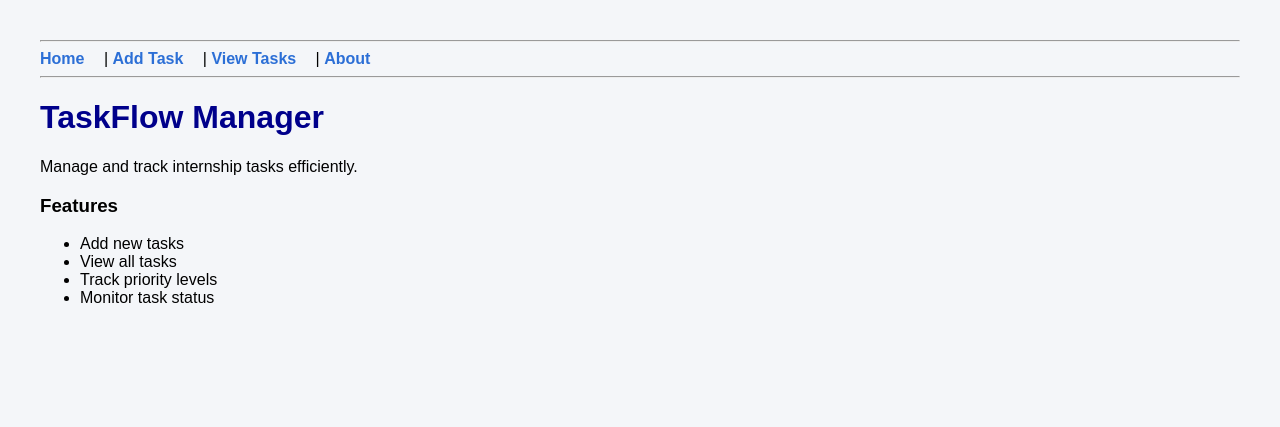
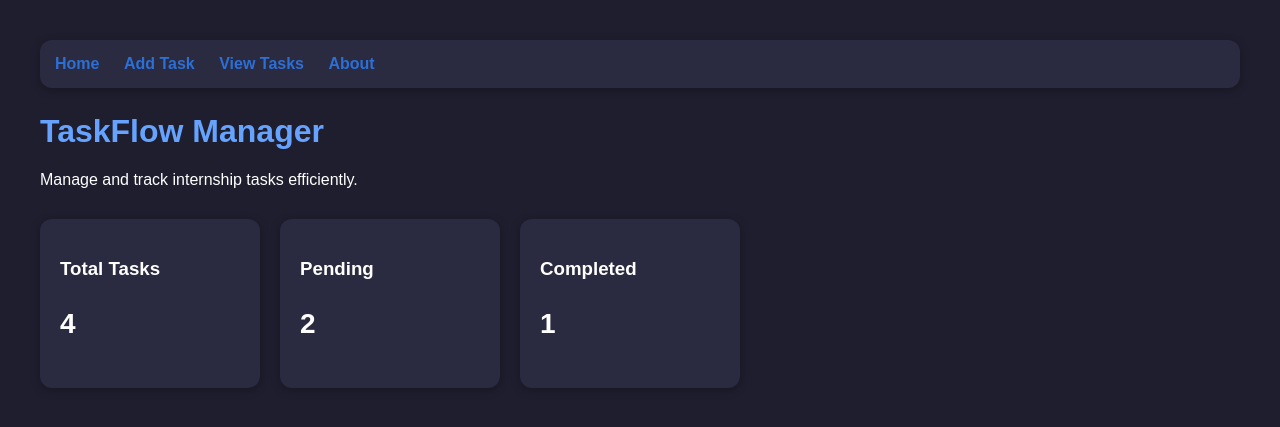
Before and after one commit to Diexied/internship-task-tracker, a Django app: page / in a window 1280 px wide. Shown: the top 427 px of the page. Run offline with Django 5.2, Linux system fonts and the light colour scheme.

Commit message:
Dark mode dashboard UI

```diff
--- a/templates/home.html
+++ b/templates/home.html
@@ -5,18 +5,31 @@
 
     <style>
         body{
-
     font-family: Arial, sans-serif;
 
-    background-color:#f4f6f9;
+    background-color:#1e1e2f;
+
+    color:white;
 
     margin:40px;
 
 }
 
+    .navbar{
+    background:#2a2a40;
+    padding:15px;
+    border-radius:12px;
+    margin-bottom:25px;
+    box-shadow:0 2px 10px rgba(0,0,0,0.3);
+}
+
+.navbar a{
+    margin-right:20px;
+}
+
 h1{
 
-    color:#2c6fd6;
+    color:#66a3ff;
 
 }
 
@@ -38,7 +51,7 @@ a:hover{
 
 form{
 
-    background:white;
+    background:#2a2a40;
 
     padding:20px;
 
@@ -81,45 +94,65 @@ button:hover{
     background:#174a9c;
 
 }
-        body{
-            font-family: Arial;
-            margin: 40px;
-        }
 
-        h1{
-            color: darkblue;
-        }
-
-        a{
-            text-decoration: none;
-            margin-right: 15px;
-        }
     </style>
 
 </head>
 <body>
 
-    <hr>
+    <div class="navbar">
+    <a href="/">Home</a>
+    <a href="/add-task/">Add Task</a>
+    <a href="/view-tasks/">View Tasks</a>
+    <a href="/about/">About</a>
+</div>
 
-    <a href="/">Home</a> |
-    <a href="/add-task/">Add Task</a> |
-    <a href="/view-tasks/">View Tasks</a> |
-    <a href="/about/">About</a>
-
-    <hr>
 
     <h1>TaskFlow Manager</h1>
 
     <p>Manage and track internship tasks efficiently.</p>
 
-    <h3>Features</h3>
+    <div style="
+display:flex;
+gap:20px;
+margin-top:30px;
+flex-wrap:wrap;
+">
 
-    <ul>
-        <li>Add new tasks</li>
-        <li>View all tasks</li>
-        <li>Track priority levels</li>
-        <li>Monitor task status</li>
-    </ul>
+    <div style="
+    background:#2a2a40;
+    padding:20px;
+    border-radius:12px;
+    box-shadow:0 2px 10px rgba(0,0,0,0.3);
+    width:180px;
+    ">
+        <h3>Total Tasks</h3>
+        <p style="font-size:28px;font-weight:bold;">4</p>
+    </div>
+
+    <div style="
+    background:#2a2a40;
+    padding:20px;
+    border-radius:12px;
+    box-shadow:0 2px 10px rgba(0,0,0,0.3);
+    width:180px;
+    ">
+        <h3>Pending</h3>
+        <p style="font-size:28px;font-weight:bold;">2</p>
+    </div>
+
+    <div style="
+    background:#2a2a40;
+    padding:20px;
+    border-radius:12px;
+    box-shadow:0 2px 10px rgba(0,0,0,0.3);
+    width:180px;
+    ">
+        <h3>Completed</h3>
+        <p style="font-size:28px;font-weight:bold;">1</p>
+    </div>
+
+</div>
 
 </body>
 </html>
```
Also changed, not shown: templates/about.html (+47 -14 lines), templates/add_task.html (+71 -24 lines), templates/view_tasks.html (+36 -82 lines).
